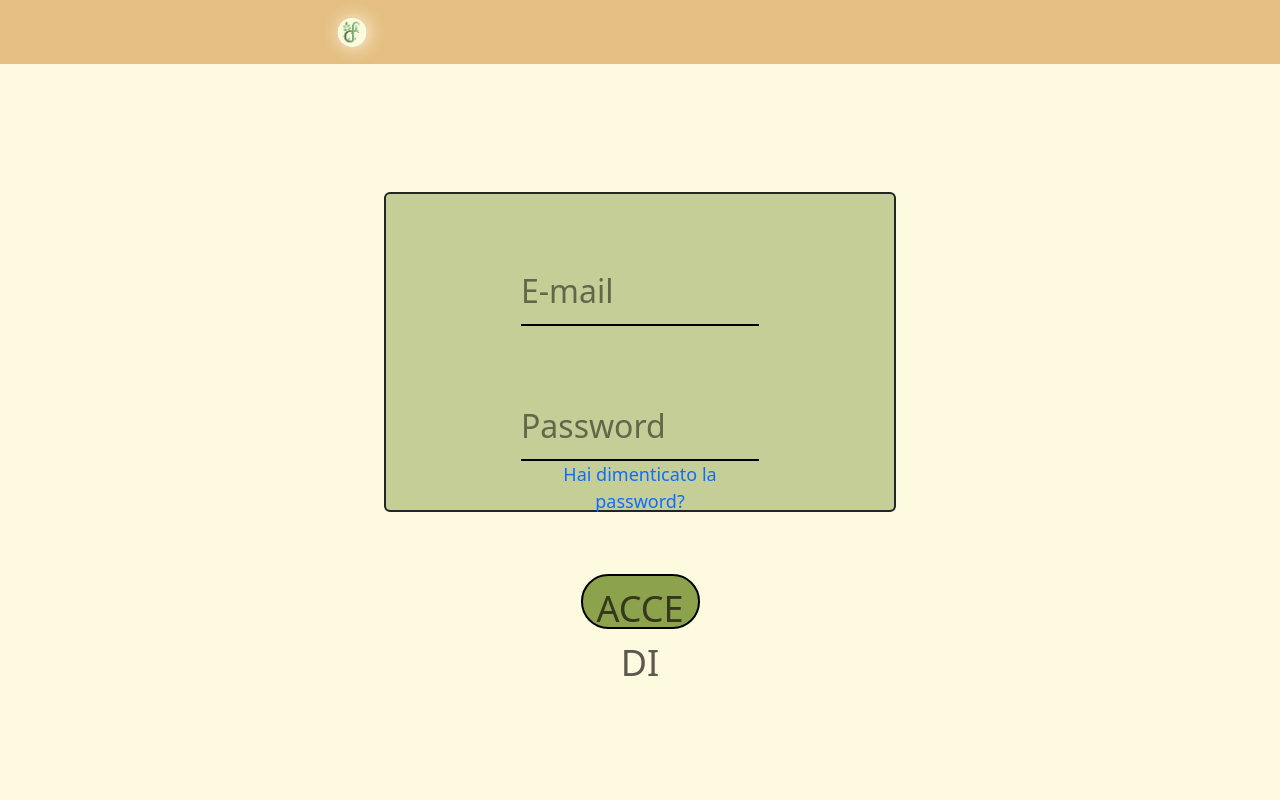
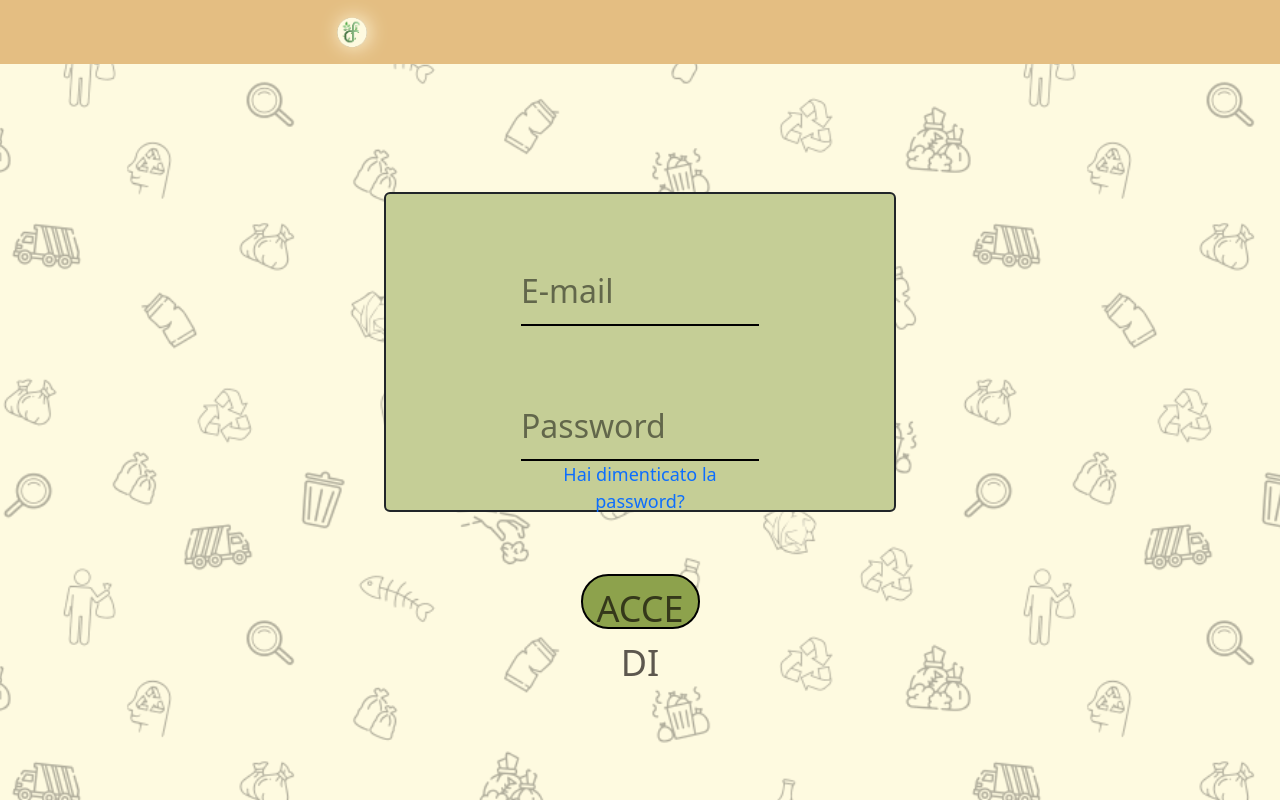
Before and after one commit to Nyde5/DumpFinder_Web, a PHP site: page /login.html in a window 1280 px wide. Run offline with PHP 8.4, Linux system fonts and the light colour scheme.

Commit message:
aggiunta background animato login

```diff
--- a/css/style.css
+++ b/css/style.css
@@ -64,3 +64,27 @@ body{
 #bg-titolo h4{
     color: var(--primary-light);
 }
+
+/* BACKGROUND */
+.wrapper {
+    position: absolute;
+    animation: scroll 10000s linear infinite;
+    background: url(../img/varie/background.png);
+    background-size: 75%;
+    height: 100%;
+    width: 100%;
+    opacity: 0.3;
+  }
+
+  @keyframes scroll {
+    100% {
+      background-position: -55000% -100000%;
+    }
+  }
+
+  /* Fallback if the operatring system prefers reduced motion*/
+  @media (prefers-reduced-motion) {
+    .wrapper {
+      animation: scroll 30000s linear infinite;
+    }
+  }
--- a/login.html
+++ b/login.html
@@ -8,6 +8,7 @@
     <link rel="stylesheet" href="css/login.css">
   </head>
   <body>
+    <div class="wrapper" fetchpriority="low"></div>
     <div class="container-fluid nav w-100 d-flex justify-content-between align-items-center">
       <div id="logo"> </div>
     </div>
```
Also changed, not shown: css/login.css (line endings or trailing spaces), img/varie/background.png (added).
